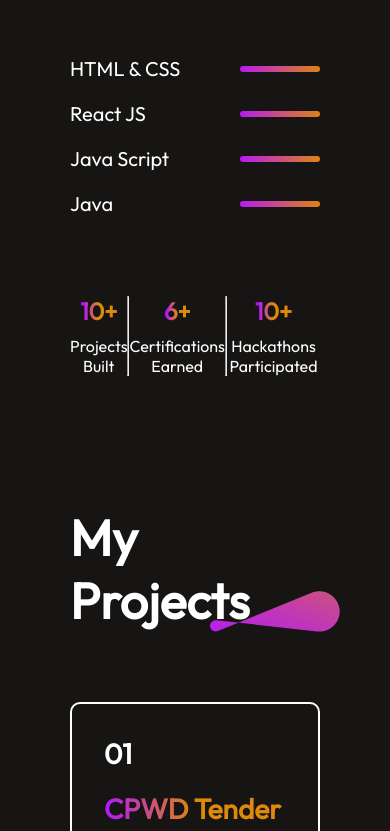
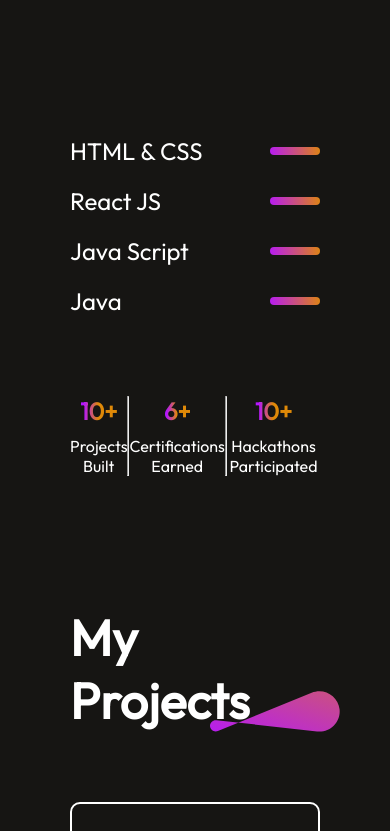
Before and after one commit to AllAboutComputers/Portfolio-Webite-React, a React (Vite) app: page / in a window 390 px wide. Shown: the part 2060-2891 px from the top of the page. Built offline with nearby package versions, Linux system fonts and the light colour scheme.

Commit message:
Mobile view download bar version different from computer version Changed hr tag values for @media Added about-skills-mobile in about section

```diff
--- a/src/Components/About/About.css
+++ b/src/Components/About/About.css
@@ -7,6 +7,10 @@
     justify-content: center;
     gap: 80px;
     margin: 80px 170px;
+}
+
+.about-skills-mobile{
+    display: none;
 }
 
 .about-title{
@@ -147,6 +151,7 @@
     }
 
     .about-skill{
+        display: none;
         gap:20px;
         align-items: center;
     }
@@ -177,4 +182,36 @@
         text-align: center;
         font-size: 16px;
     }
+
+    .about-skills-mobile {
+    display: flex;
+    flex-direction: column;
+    gap: 20px;
 }
+    .about-skill-mobile{
+    display: flex;
+    gap: 50px;
+    align-items: center;
+    transition: 0.3s;
+    }
+
+    .about-skill-mobile p{
+    min-width: 150px;
+    font-size: 24px;
+    font-weight: 500;
+    }
+
+    .about-skill-mobile hr{
+    outline: none;
+    border: none;
+    width: 50%;
+    height: 8px;
+    border-radius: 50px;
+    background: linear-gradient(264deg, #DF8908 -5.09%, #B415FF 106.28%);
+    }
+
+    .about-skill-mobile:hover{
+    transform: scale(1.05);
+    }
+
+}
--- a/src/Components/About/About.jsx
+++ b/src/Components/About/About.jsx
@@ -33,6 +33,14 @@ const About = () => {
                     <div className="about-skill"><p>Java</p><hr style={{width:"90%"}}/></div>
 
                 </div>
+
+                <div className="about-skills-mobile">
+                    <div className="about-skill-mobile"><p>HTML & CSS</p><hr style={{width:"30%"}}/></div>
+                    <div className="about-skill-mobile"><p>React JS</p><hr style={{width:"40%"}}/></div>
+                    <div className="about-skill-mobile"><p>Java Script</p><hr style={{width:"25%"}}/></div>
+                    <div className="about-skill-mobile"><p>Java</p><hr style={{width:"45%"}}/></div>
+
+                </div>
             </div>
         </div>
         <div className="about-achievements">
```
